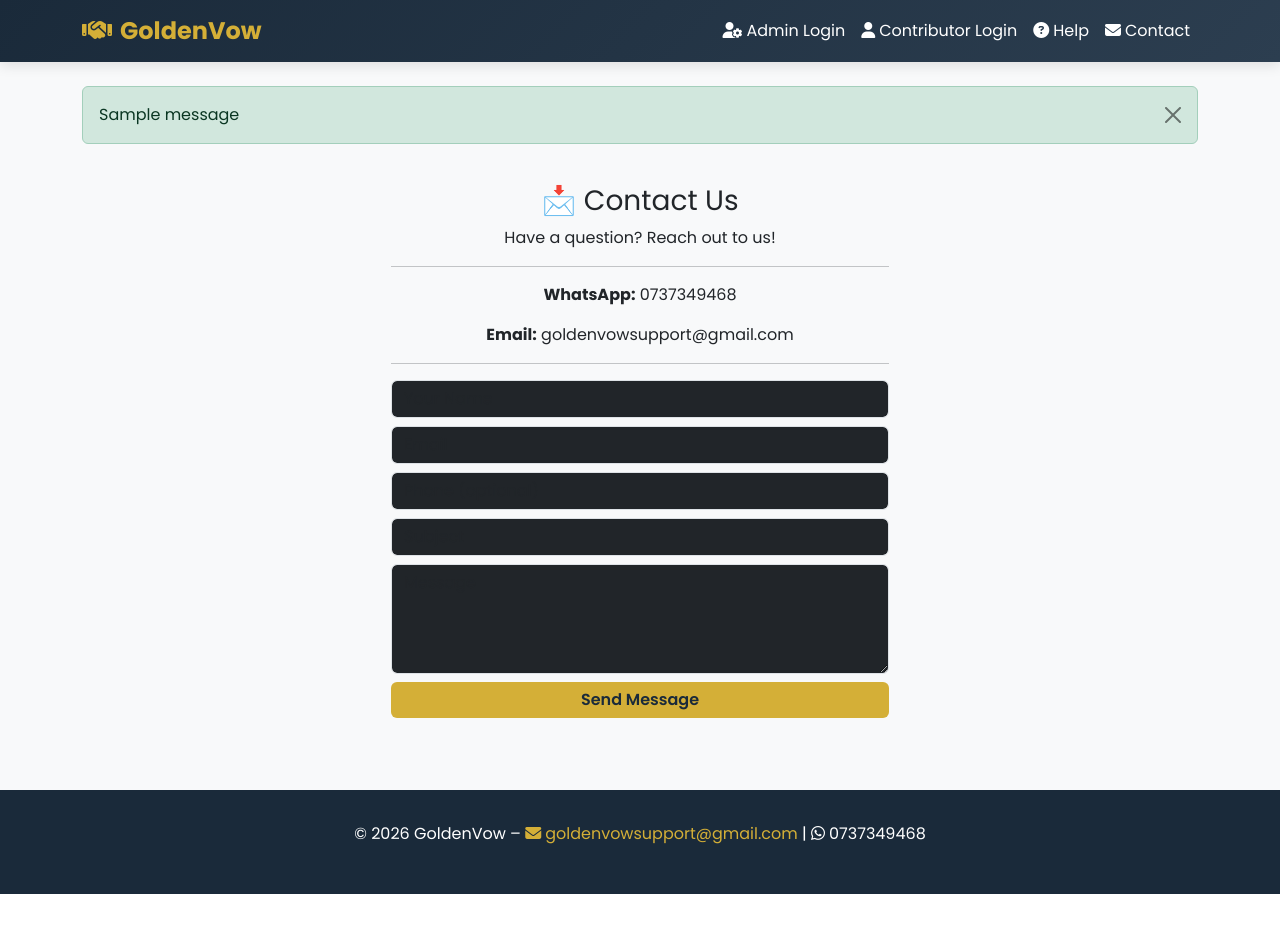
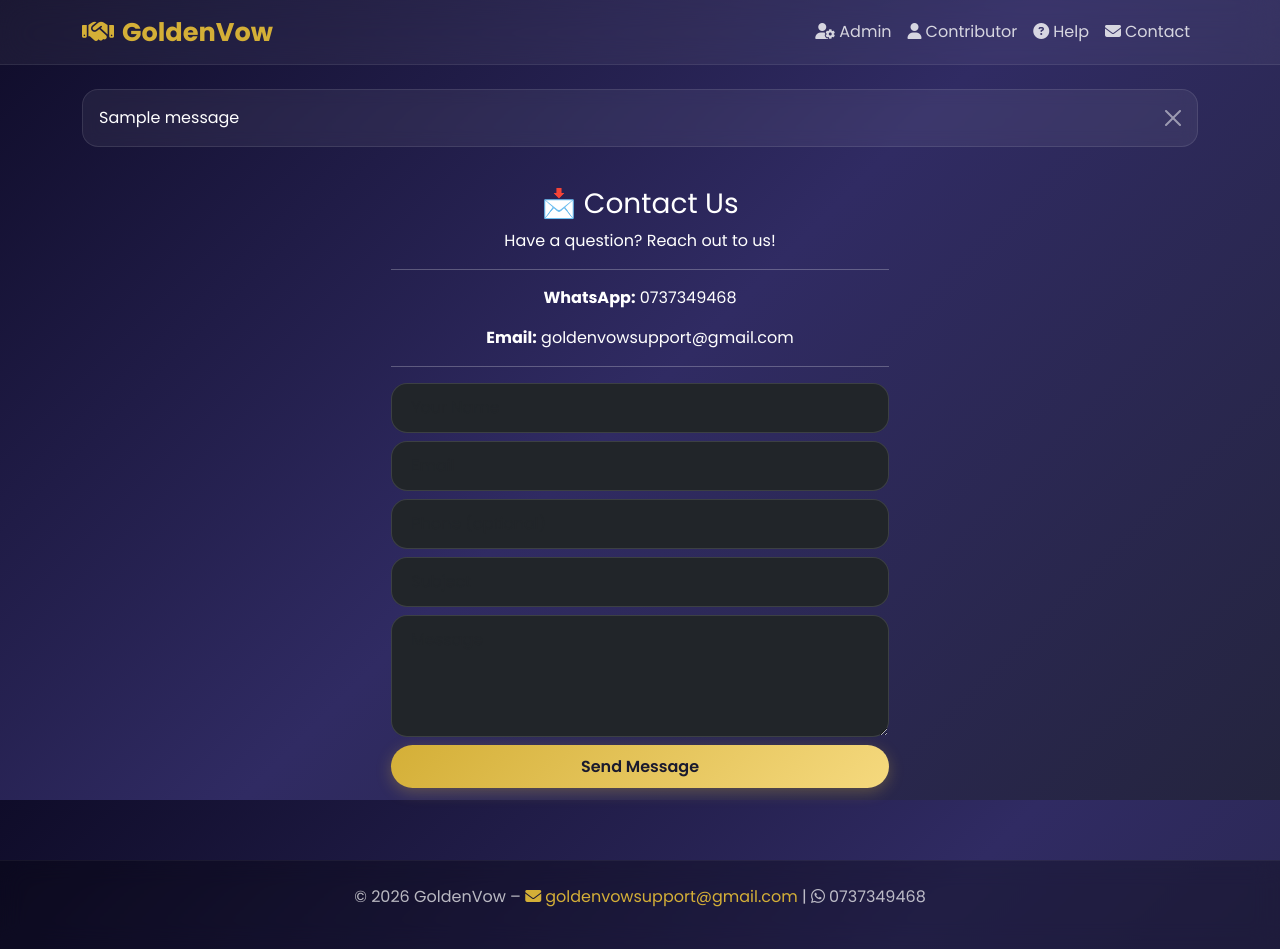
Before and after one commit to mafiayeng/goldenvow, a Flask app: page /contact in a window 1280 px wide. Before the commit the page ends 894 px from the top, so only its background shows below. Run offline with Flask 3, Linux system fonts and the light colour scheme; tables that the repository leaves empty hold one stand-in row (values such as "Sample post"); one stand-in notice (Sample message) is shown.

Commit message:
Update base.html

```diff
--- a/template/base.html
+++ b/template/base.html
@@ -4,63 +4,142 @@
     <meta charset="UTF-8">
     <meta name="viewport" content="width=device-width, initial-scale=1.0">
     <title>GoldenVow – {% block title %}Fundraising{% endblock %}</title>
-    <!-- Bootstrap 5 (CDN) -->
+    <!-- Bootstrap 5 -->
     <link href="https://cdn.jsdelivr.net/npm/bootstrap@5.3.2/dist/css/bootstrap.min.css" rel="stylesheet">
-    <!-- Font Awesome for icons -->
+    <!-- Font Awesome -->
     <link rel="stylesheet" href="https://cdnjs.cloudflare.com/ajax/libs/font-awesome/6.5.0/css/all.min.css">
     <!-- Google Fonts (Poppins) -->
     <link href="https://fonts.googleapis.com/css2?family=Poppins:wght@300;400;600;700&display=swap" rel="stylesheet">
     <style>
+        * { margin: 0; padding: 0; box-sizing: border-box; }
         body {
             font-family: 'Poppins', sans-serif;
-            background: #f8f9fa;
+            min-height: 100vh;
+            background: linear-gradient(135deg, #0f0c29, #302b63, #24243e);
+            background-attachment: fixed;
+            color: #fff;
         }
+        /* Glassmorphism base */
+        .glass {
+            background: rgba(255, 255, 255, 0.08);
+            backdrop-filter: blur(12px);
+            -webkit-backdrop-filter: blur(12px);
+            border: 1px solid rgba(255, 255, 255, 0.15);
+            border-radius: 20px;
+            box-shadow: 0 8px 32px rgba(0, 0, 0, 0.3);
+        }
+        /* Navbar */
         .navbar {
-            background: linear-gradient(135deg, #1A2A3A 0%, #2C3E50 100%);
-            box-shadow: 0 4px 12px rgba(0,0,0,0.1);
+            background: rgba(255, 255, 255, 0.05) !important;
+            backdrop-filter: blur(16px);
+            -webkit-backdrop-filter: blur(16px);
+            border-bottom: 1px solid rgba(255, 255, 255, 0.08);
         }
         .navbar-brand {
             font-weight: 700;
             color: #D4AF37 !important;
-            font-size: 1.5rem;
+            font-size: 1.6rem;
+        }
+        .navbar-brand i {
+            color: #D4AF37;
         }
         .navbar-nav .nav-link {
-            color: #fff !important;
+            color: rgba(255,255,255,0.8) !important;
             font-weight: 400;
             transition: 0.3s;
+            padding: 0.5rem 1rem;
+            border-radius: 30px;
         }
         .navbar-nav .nav-link:hover {
+            background: rgba(212, 175, 55, 0.15);
             color: #D4AF37 !important;
         }
         .btn-gold {
-            background: #D4AF37;
-            color: #1A2A3A;
+            background: linear-gradient(135deg, #D4AF37, #f5d97e);
+            color: #1A1A2E;
             font-weight: 600;
             border: none;
+            border-radius: 30px;
+            padding: 0.6rem 1.8rem;
+            transition: 0.3s;
+            box-shadow: 0 4px 15px rgba(212, 175, 55, 0.3);
         }
         .btn-gold:hover {
-            background: #c5a028;
-            color: #1A2A3A;
+            transform: translateY(-2px);
+            box-shadow: 0 8px 25px rgba(212, 175, 55, 0.4);
+            color: #1A1A2E;
         }
-        .card {
-            border-radius: 16px;
-            border: none;
-            box-shadow: 0 8px 24px rgba(0,0,0,0.05);
+        .btn-glass {
+            background: rgba(255,255,255,0.08);
+            backdrop-filter: blur(8px);
+            border: 1px solid rgba(255,255,255,0.2);
+            color: #fff;
+            border-radius: 30px;
+            padding: 0.6rem 1.8rem;
             transition: 0.3s;
         }
-        .card:hover {
-            transform: translateY(-5px);
-            box-shadow: 0 12px 32px rgba(0,0,0,0.1);
+        .btn-glass:hover {
+            background: rgba(255,255,255,0.15);
+            color: #D4AF37;
+        }
+        .card-glow {
+            background: rgba(255, 255, 255, 0.06);
+            backdrop-filter: blur(16px);
+            -webkit-backdrop-filter: blur(16px);
+            border: 1px solid rgba(255, 255, 255, 0.1);
+            border-radius: 24px;
+            transition: 0.4s;
+            color: #fff;
+            padding: 1.5rem;
+        }
+        .card-glow:hover {
+            transform: translateY(-8px);
+            border-color: #D4AF37;
+            box-shadow: 0 20px 60px rgba(212, 175, 55, 0.15);
         }
         .footer {
-            background: #1A2A3A;
-            color: #fff;
-            padding: 2rem 0;
+            background: rgba(0, 0, 0, 0.3);
+            backdrop-filter: blur(12px);
+            border-top: 1px solid rgba(255, 255, 255, 0.05);
+            color: rgba(255,255,255,0.7);
+            padding: 1.5rem 0;
             margin-top: 3rem;
         }
         .footer a {
             color: #D4AF37;
             text-decoration: none;
+        }
+        .footer a:hover {
+            text-decoration: underline;
+        }
+        .alert-glass {
+            background: rgba(255,255,255,0.06);
+            backdrop-filter: blur(8px);
+            border: 1px solid rgba(255,255,255,0.1);
+            border-radius: 16px;
+            color: #fff;
+        }
+        .alert-glass a {
+            color: #D4AF37;
+        }
+        /* Form inputs */
+        .form-control, .form-select {
+            background: rgba(255,255,255,0.05);
+            border: 1px solid rgba(255,255,255,0.12);
+            color: #fff;
+            border-radius: 16px;
+            padding: 0.75rem 1.2rem;
+            backdrop-filter: blur(4px);
+        }
+        .form-control:focus, .form-select:focus {
+            background: rgba(255,255,255,0.08);
+            border-color: #D4AF37;
+            box-shadow: 0 0 0 3px rgba(212, 175, 55, 0.2);
+            color: #fff;
+        }
+        .form-label {
+            color: rgba(255,255,255,0.8);
+            font-weight: 500;
         }
         .generated-logo svg {
             max-width: 150px;
@@ -70,26 +149,33 @@
             max-width: 100%;
             max-height: 300px;
             object-fit: cover;
-            border-radius: 12px;
+            border-radius: 20px;
         }
-        .alert a {
-            color: #0c5460;
-            text-decoration: underline;
+        h1, h2, h3, h4 {
+            color: #fff;
         }
-        .jumbotron {
-            background: linear-gradient(135deg, #1A2A3A 0%, #2C3E50 100%);
-            color: #fff;
+        .text-gold {
+            color: #D4AF37;
+        }
+        .jumbotron-glass {
+            background: rgba(255,255,255,0.04);
+            backdrop-filter: blur(20px);
+            border: 1px solid rgba(255,255,255,0.08);
+            border-radius: 40px;
             padding: 4rem 2rem;
-            border-radius: 20px;
             margin-bottom: 2rem;
         }
-        .jumbotron h1 {
+        .jumbotron-glass h1 {
             font-weight: 700;
             color: #D4AF37;
         }
-        .jumbotron .lead {
-            color: #e0e0e0;
+        .jumbotron-glass .lead {
+            color: rgba(255,255,255,0.8);
         }
+        /* Scrollbar */
+        ::-webkit-scrollbar { width: 6px; }
+        ::-webkit-scrollbar-track { background: rgba(255,255,255,0.02); }
+        ::-webkit-scrollbar-thumb { background: #D4AF37; border-radius: 10px; }
     </style>
     {% block head %}{% endblock %}
 </head>
@@ -111,8 +197,8 @@
                         <li class="nav-item"><a class="nav-link" href="{{ url_for('contributor_dashboard') }}"><i class="fas fa-user me-1"></i>My Contributions</a></li>
                         <li class="nav-item"><a class="nav-link" href="{{ url_for('contributor_logout') }}"><i class="fas fa-sign-out-alt me-1"></i>Logout</a></li>
                     {% else %}
-                        <li class="nav-item"><a class="nav-link" href="{{ url_for('login') }}"><i class="fas fa-user-cog me-1"></i>Admin Login</a></li>
-                        <li class="nav-item"><a class="nav-link" href="{{ url_for('contributor_login') }}"><i class="fas fa-user me-1"></i>Contributor Login</a></li>
+                        <li class="nav-item"><a class="nav-link" href="{{ url_for('login') }}"><i class="fas fa-user-cog me-1"></i>Admin</a></li>
+                        <li class="nav-item"><a class="nav-link" href="{{ url_for('contributor_login') }}"><i class="fas fa-user me-1"></i>Contributor</a></li>
                     {% endif %}
                     <li class="nav-item"><a class="nav-link" href="{{ url_for('help_page') }}"><i class="fas fa-question-circle me-1"></i>Help</a></li>
                     <li class="nav-item"><a class="nav-link" href="{{ url_for('contact') }}"><i class="fas fa-envelope me-1"></i>Contact</a></li>
@@ -126,12 +212,12 @@
         {% with messages = get_flashed_messages(with_categories=true) %}
             {% if messages %}
                 {% for category, msg in messages %}
-                    <div class="alert alert-{{ category }} alert-dismissible fade show" role="alert">
+                    <div class="alert alert-glass alert-dismissible fade show" role="alert">
                         {{ msg }}
                         {% if category in ['error', 'warning', 'info'] %}
                             <br><a href="javascript:history.back()" class="alert-link">← Go Back</a>
                         {% endif %}
-                        <button type="button" class="btn-close" data-bs-dismiss="alert"></button>
+                        <button type="button" class="btn-close btn-close-white" data-bs-dismiss="alert"></button>
                     </div>
                 {% endfor %}
             {% endif %}
```
